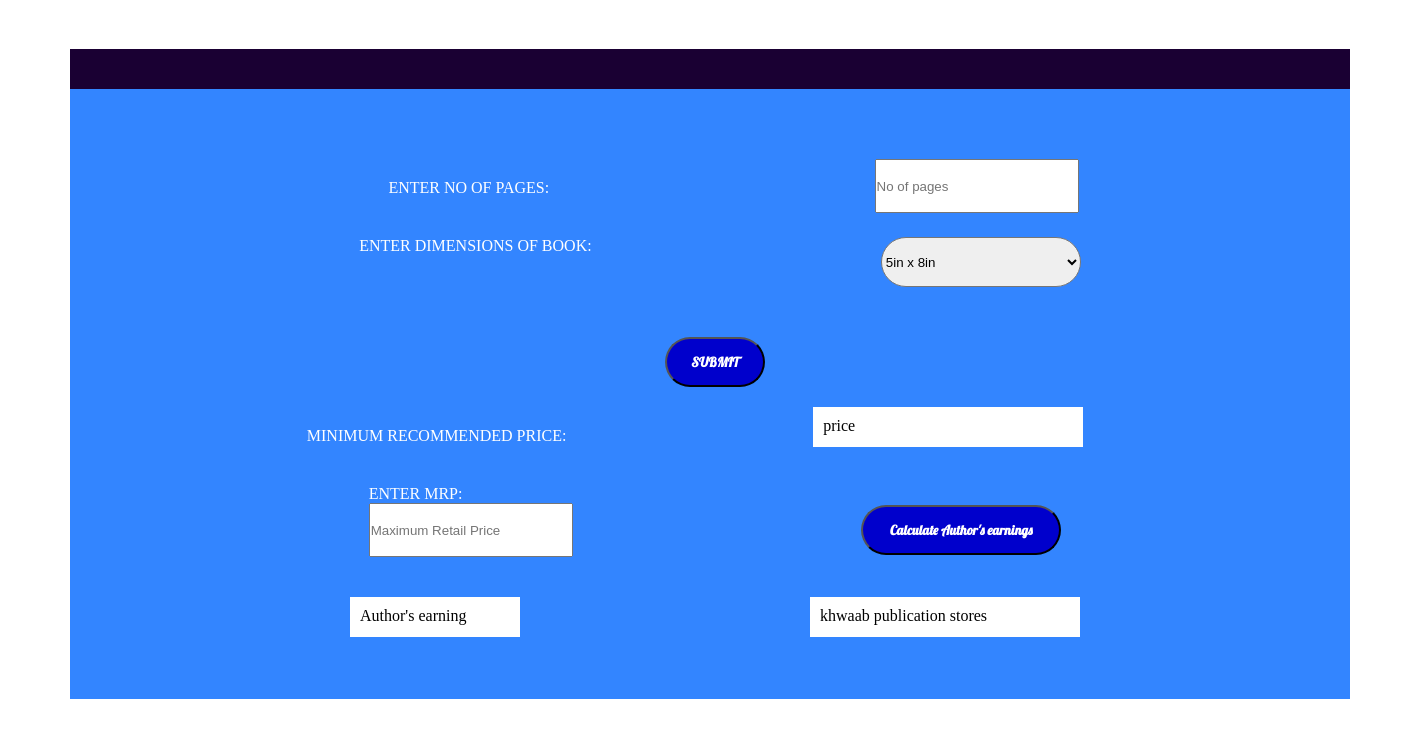
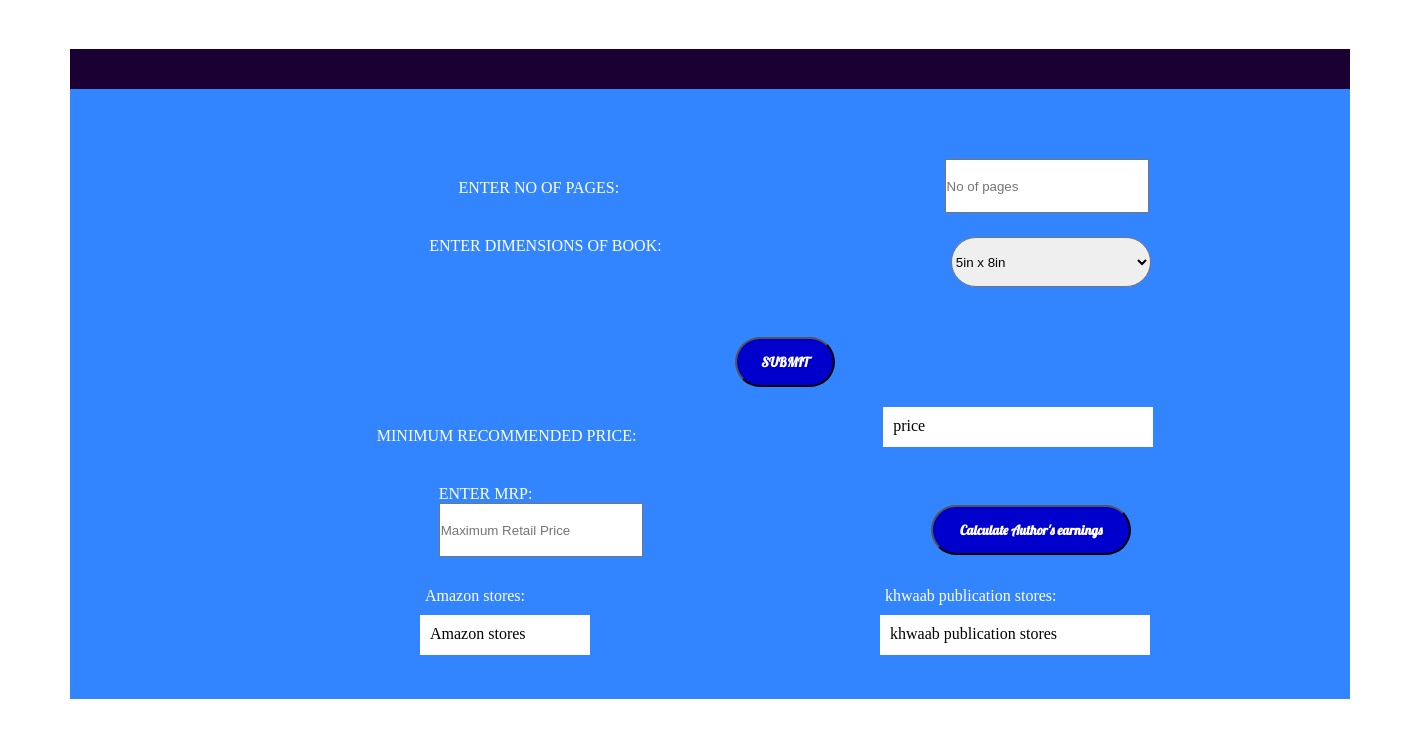
Before and after one commit to cunningbait1Gourav/khwaabpublication, a plain HTML site: page index.html in a window 1280 px wide. Shown: the part 135-872 px from the top of the page, 1420 px wide, since content can reach past the window. Drawn offline with Linux system fonts and the light colour scheme.

Commit message:
Add files via upload

```diff
--- a/index.html
+++ b/index.html
@@ -23,6 +23,10 @@
 			width:200px;
 			height:50px;
 		}
+		.move5
+		{
+			transform:translateX(35px);
+		}
 		@media screen and (min-width: 500px)
 		{
 			.go
@@ -47,6 +51,11 @@
 			{
 				transform: translateX(-30px);
 			}
+			.move5
+			{
+			transform:translateY(10px)translateX(25px);
+
+			}
 
 		}
 
@@ -68,7 +77,7 @@
 		<div style="background-color:#1a0033;height:40px; ">
 
 		</div>
-		<div class="move">
+		<div class="go" class="move">
 	<div style="margin-top:50px;margin-left:10px;display:flex;flex-wrap: wrap;justify-content: space-evenly;">
 		<p style="margin:20px">
 			ENTER NO OF PAGES:
@@ -117,8 +126,13 @@
 
 
 <div style="margin-top:20px;margin-left:10px;display:flex;flex-wrap: wrap;justify-content: space-evenly;">
-	<p id="new" style="background-color:#fff;border-color:#000;color:black;margin:20px;padding:10px;width:150px; height:20px;">Author's earning</p>
+	<div><p class="move5">Amazon stores:</p>
+	<p id="new" style="background-color:#fff;border-color:#000;color:black;margin:20px;padding:10px;width:150px; height:20px;">Amazon stores</p>
+</div>
+<div>
+	<p class="move5">khwaab publication stores:</p>
 	<p id="khwaab" style="background-color:#fff;border-color:#000;color:black;margin:20px;padding:10px;width:250px; height:20px;">khwaab publication stores</p>
+</div>
 
 		</div>
 	</div>
```
